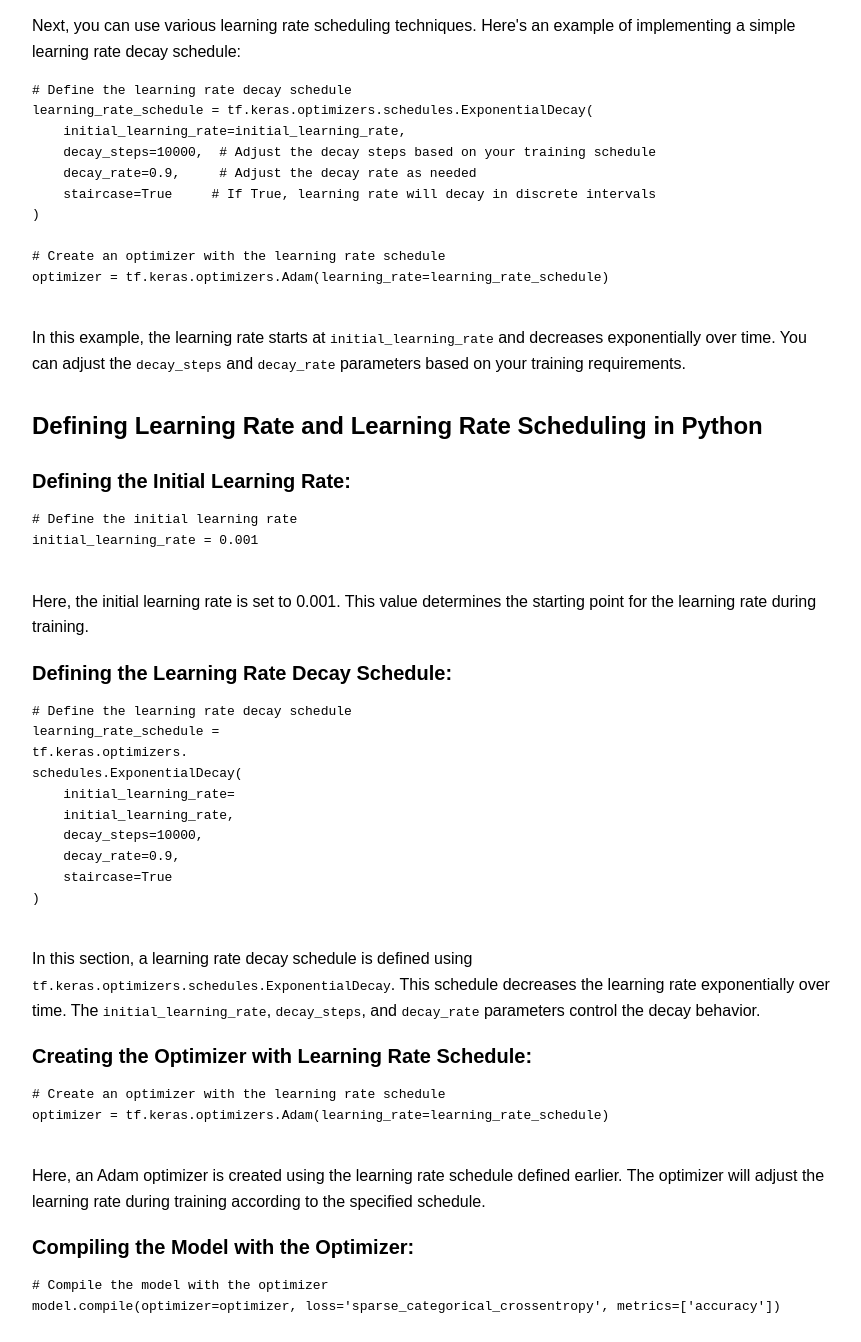
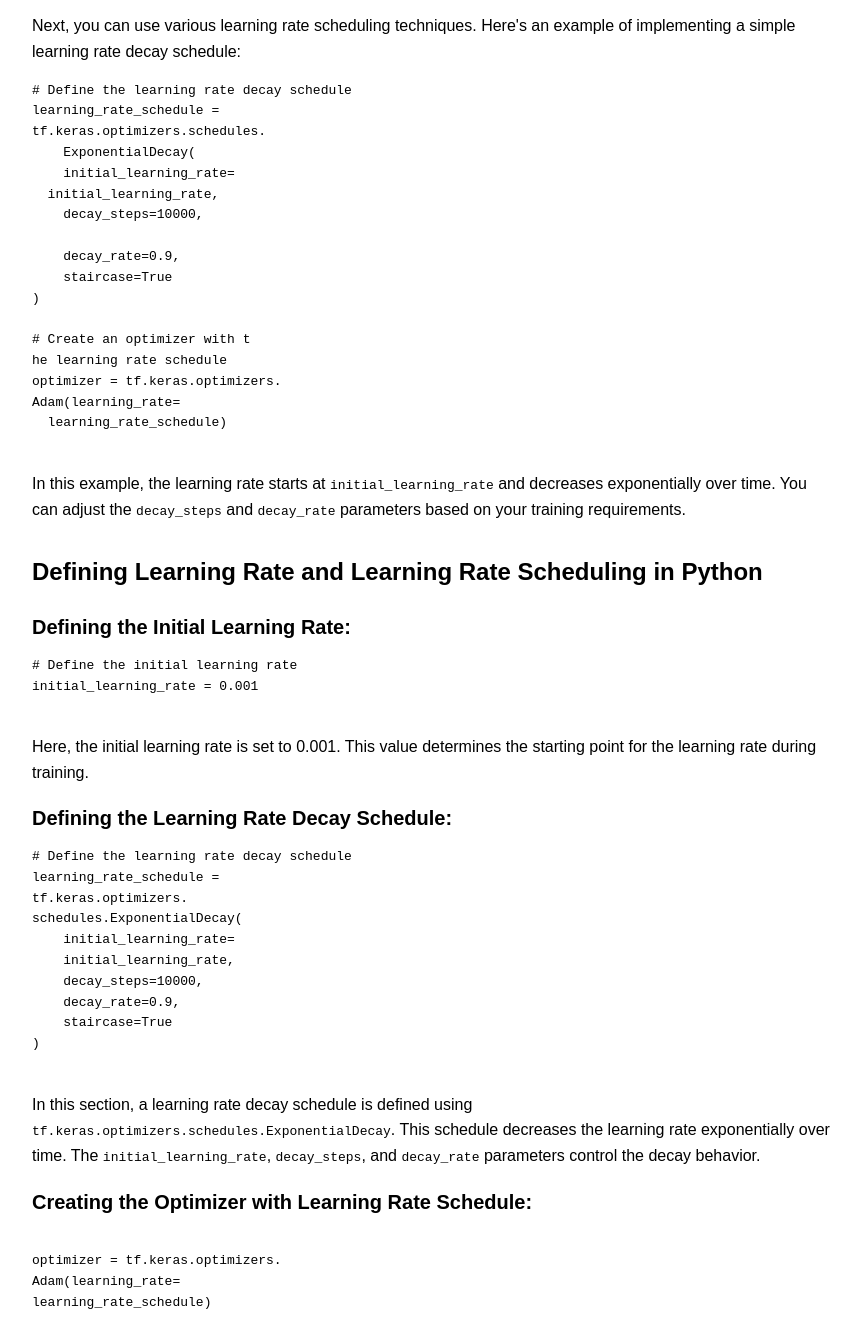
Before and after one commit to Debbatisudheer/leraning-rate-scheduler, a plain HTML site: page index.html in a window 1280 px wide. Shown: the part 4341-5683 px from the top of the page, without its empty margins (208-1069 px from the left). Drawn offline with Linux system fonts and the light colour scheme.

Commit message:
Update index.html

```diff
--- a/index.html
+++ b/index.html
@@ -136,15 +136,22 @@ initial_learning_rate = 0.001
       </code></pre>
       <p>Next, you can use various learning rate scheduling techniques. Here's an example of implementing a simple learning rate decay schedule:</p>
       <pre><code class="python"># Define the learning rate decay schedule
-learning_rate_schedule = tf.keras.optimizers.schedules.ExponentialDecay(
-    initial_learning_rate=initial_learning_rate,
-    decay_steps=10000,  # Adjust the decay steps based on your training schedule
-    decay_rate=0.9,     # Adjust the decay rate as needed
-    staircase=True     # If True, learning rate will decay in discrete intervals
+learning_rate_schedule =
+tf.keras.optimizers.schedules.
+    ExponentialDecay(
+    initial_learning_rate=
+  initial_learning_rate,
+    decay_steps=10000,
+
+    decay_rate=0.9,
+    staircase=True
 )
 
-# Create an optimizer with the learning rate schedule
-optimizer = tf.keras.optimizers.Adam(learning_rate=learning_rate_schedule)
+# Create an optimizer with t
+he learning rate schedule
+optimizer = tf.keras.optimizers.
+Adam(learning_rate=
+  learning_rate_schedule)
       </code></pre>
       <p>In this example, the learning rate starts at <code>initial_learning_rate</code> and decreases exponentially over time. You can adjust the <code>decay_steps</code> and <code>decay_rate</code> parameters based on your training requirements.</p>
     </div>
@@ -171,13 +178,17 @@ schedules.ExponentialDecay(
       </code></pre>
       <p>In this section, a learning rate decay schedule is defined using <code>tf.keras.optimizers.schedules.ExponentialDecay</code>. This schedule decreases the learning rate exponentially over time. The <code>initial_learning_rate</code>, <code>decay_steps</code>, and <code>decay_rate</code> parameters control the decay behavior.</p>
       <h2>Creating the Optimizer with Learning Rate Schedule:</h2>
-      <pre><code class="python"># Create an optimizer with the learning rate schedule
-optimizer = tf.keras.optimizers.Adam(learning_rate=learning_rate_schedule)
+      <pre><code class="python">
+optimizer = tf.keras.optimizers.
+Adam(learning_rate=
+learning_rate_schedule)
       </code></pre>
       <p>Here, an Adam optimizer is created using the learning rate schedule defined earlier. The optimizer will adjust the learning rate during training according to the specified schedule.</p>
       <h2>Compiling the Model with the Optimizer:</h2>
       <pre><code class="python"># Compile the model with the optimizer
-model.compile(optimizer=optimizer, loss='sparse_categorical_crossentropy', metrics=['accuracy'])
+model.compile(optimizer=optimizer,
+loss='sparse_categorical_crossentropy',
+      metrics=['accuracy'])
       </code></pre>
       <p>In this step, the model is compiled with the optimizer that incorporates the learning rate schedule. During training, the optimizer will use the learning rate defined by the schedule to update the model's parameters.</p>
     </div>
```
